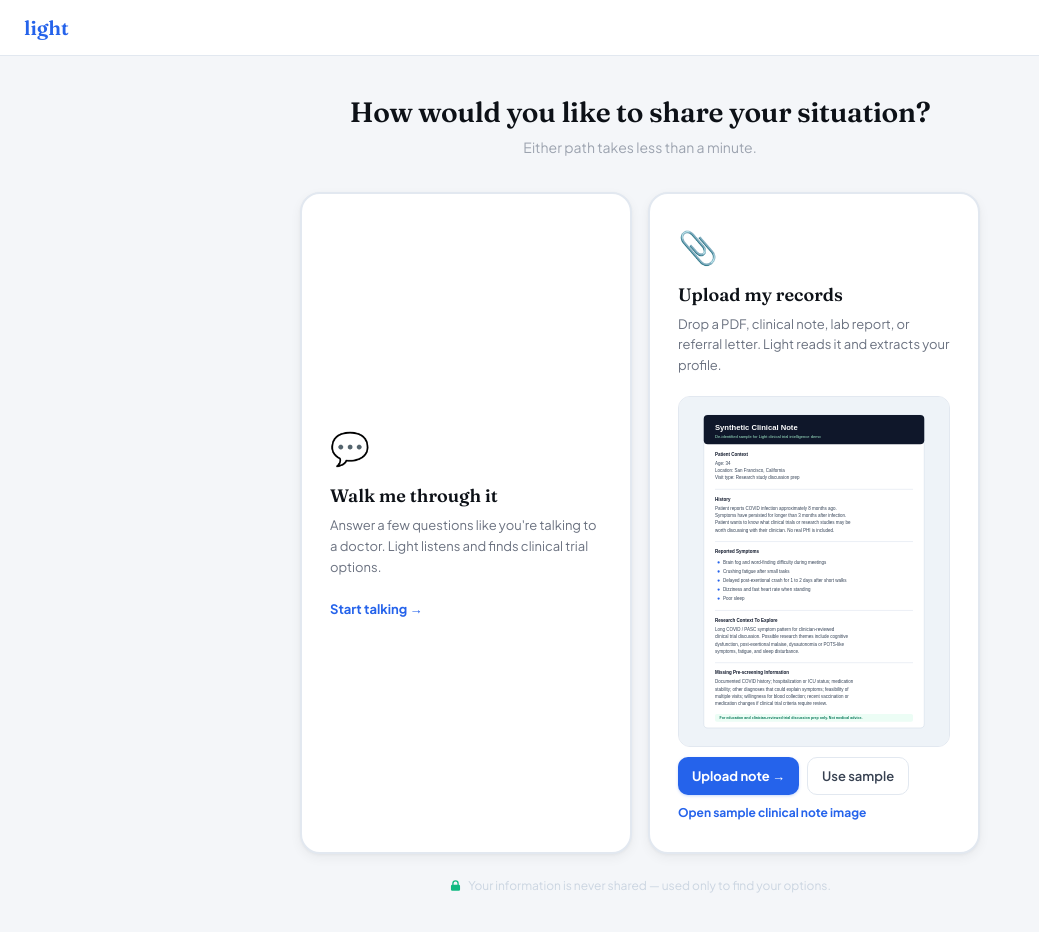
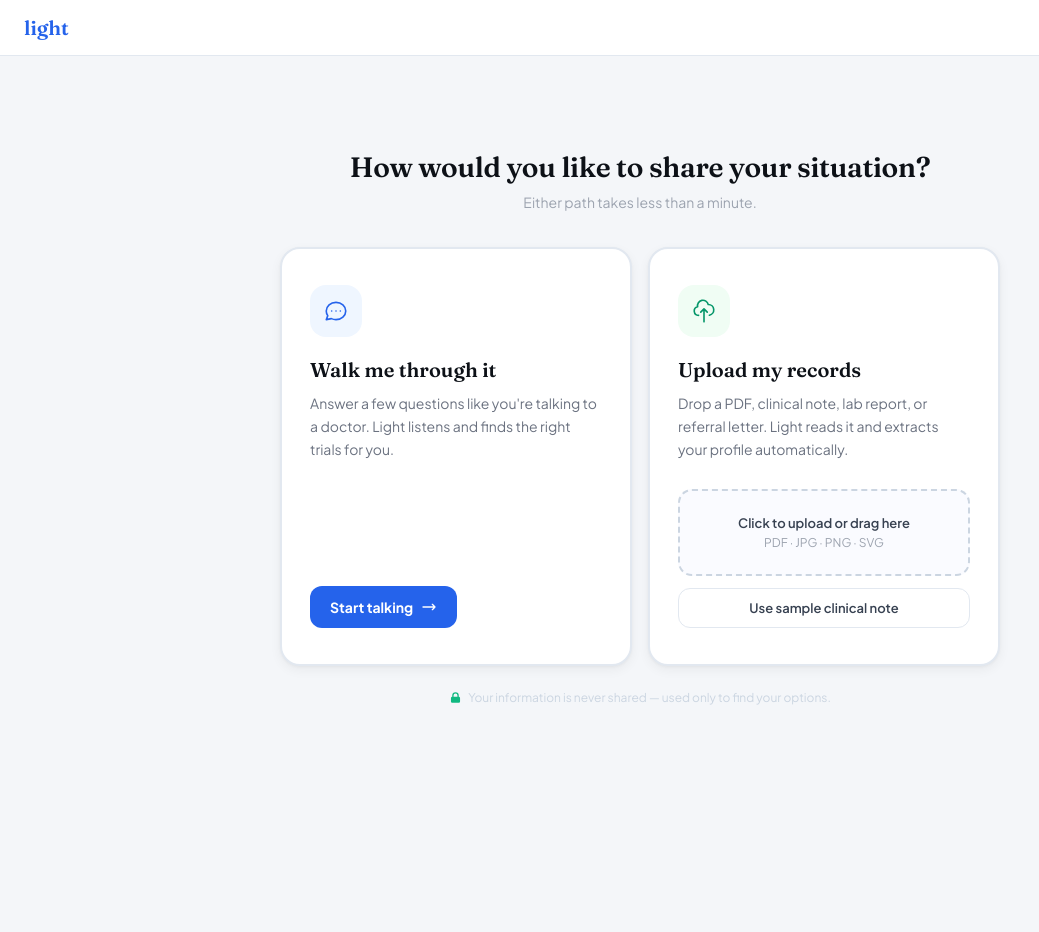
Before and after one commit to vinaykudari/light, a Next.js app: page / in a window 1280 px wide. Both pictures are taken after a click on the button "Find clinical trials →". Shown: the whole page, without its empty margins (0-1039 px from the left). After the commit the page ends 800 px from the top, so only its background shows below. Built offline with nearby package versions, Linux system fonts and the light colour scheme.

Commit message:
fix: full-width tabs, redesign intake cards, email/checklist formatting

```diff
--- a/src/components/LightDashboard.tsx
+++ b/src/components/LightDashboard.tsx
@@ -331,63 +331,66 @@ export function LightDashboard() {
             Either path takes less than a minute.
           </p>
 
-          <div style={{ display: "grid", gridTemplateColumns: "1fr 1fr", gap: "16px", maxWidth: "680px", width: "100%" }}>
+          <div style={{ display: "grid", gridTemplateColumns: "1fr 1fr", gap: "16px", maxWidth: "720px", width: "100%" }}>
 
             {/* Conversation card */}
             <button
               onClick={startConversation}
-              style={{ background: "white", border: "2px solid #E2E8F0", borderRadius: "20px", padding: "32px 28px", textAlign: "left", cursor: "pointer", transition: "all 0.18s", boxShadow: "0 1px 3px rgba(0,0,0,0.04), 0 4px 12px rgba(0,0,0,0.05)" }}
+              style={{ background: "white", border: "2px solid #E2E8F0", borderRadius: "20px", padding: "36px 28px", textAlign: "left", cursor: "pointer", transition: "all 0.18s", boxShadow: "0 1px 3px rgba(0,0,0,0.04), 0 4px 12px rgba(0,0,0,0.05)", display: "flex", flexDirection: "column" }}
               onMouseOver={e => { (e.currentTarget as HTMLElement).style.borderColor = "#2563EB"; (e.currentTarget as HTMLElement).style.transform = "translateY(-2px)"; }}
               onMouseOut={e => { (e.currentTarget as HTMLElement).style.borderColor = "#E2E8F0"; (e.currentTarget as HTMLElement).style.transform = "none"; }}>
-              <div style={{ fontSize: "32px", marginBottom: "16px" }}>💬</div>
-              <div style={{ fontFamily: "'Fraunces',Georgia,serif", fontSize: "18px", fontWeight: 600, color: "#0D1117", marginBottom: "8px" }}>
+              {/* Icon */}
+              <div style={{ width: 52, height: 52, borderRadius: "16px", background: "#EFF6FF", display: "flex", alignItems: "center", justifyContent: "center", marginBottom: "20px" }}>
+                <svg width="26" height="26" fill="none" stroke="#2563EB" viewBox="0 0 24 24">
+                  <path strokeLinecap="round" strokeLinejoin="round" strokeWidth={1.5} d="M8 12h.01M12 12h.01M16 12h.01M21 12c0 4.418-4.03 8-9 8a9.863 9.863 0 01-4.255-.949L3 20l1.395-3.72C3.512 15.042 3 13.574 3 12c0-4.418 4.03-8 9-8s9 3.582 9 8z"/>
+                </svg>
+              </div>
+              <div style={{ fontFamily: "'Fraunces',Georgia,serif", fontSize: "20px", fontWeight: 600, color: "#0D1117", marginBottom: "10px" }}>
                 Walk me through it
               </div>
-              <p style={{ fontSize: "13px", color: "#6B7280", lineHeight: 1.6, marginBottom: "20px" }}>
-                Answer a few questions like you're talking to a doctor. Light listens and finds clinical trial options.
+              <p style={{ fontSize: "14px", color: "#6B7280", lineHeight: 1.65, marginBottom: "28px", flex: 1 }}>
+                Answer a few questions like you're talking to a doctor. Light listens and finds the right trials for you.
               </p>
-              <span style={{ display: "inline-flex", alignItems: "center", gap: "6px", fontSize: "13px", fontWeight: 700, color: "#2563EB" }}>
-                Start talking →
-              </span>
+              <div style={{ display: "inline-flex", alignItems: "center", gap: "8px", background: "#2563EB", color: "white", fontSize: "14px", fontWeight: 700, padding: "12px 20px", borderRadius: "12px" }}>
+                Start talking
+                <svg width="16" height="16" fill="none" stroke="currentColor" viewBox="0 0 24 24">
+                  <path strokeLinecap="round" strokeLinejoin="round" strokeWidth={2} d="M17 8l4 4m0 0l-4 4m4-4H3"/>
+                </svg>
+              </div>
             </button>
 
             {/* Upload card */}
             <div
-              style={{ background: "white", border: "2px solid #E2E8F0", borderRadius: "20px", padding: "32px 28px", textAlign: "left", transition: "all 0.18s", boxShadow: "0 1px 3px rgba(0,0,0,0.04), 0 4px 12px rgba(0,0,0,0.05)" }}
+              style={{ background: "white", border: "2px solid #E2E8F0", borderRadius: "20px", padding: "36px 28px", textAlign: "left", transition: "all 0.18s", boxShadow: "0 1px 3px rgba(0,0,0,0.04), 0 4px 12px rgba(0,0,0,0.05)", display: "flex", flexDirection: "column" }}
               onMouseOver={e => { (e.currentTarget as HTMLElement).style.borderColor = "#2563EB"; (e.currentTarget as HTMLElement).style.transform = "translateY(-2px)"; }}
               onMouseOut={e => { (e.currentTarget as HTMLElement).style.borderColor = "#E2E8F0"; (e.currentTarget as HTMLElement).style.transform = "none"; }}>
-              <div style={{ fontSize: "32px", marginBottom: "16px" }}>📎</div>
-              <div style={{ fontFamily: "'Fraunces',Georgia,serif", fontSize: "18px", fontWeight: 600, color: "#0D1117", marginBottom: "8px" }}>
+              {/* Icon */}
+              <div style={{ width: 52, height: 52, borderRadius: "16px", background: "#F0FDF4", display: "flex", alignItems: "center", justifyContent: "center", marginBottom: "20px" }}>
+                <svg width="26" height="26" fill="none" stroke="#059669" viewBox="0 0 24 24">
+                  <path strokeLinecap="round" strokeLinejoin="round" strokeWidth={1.5} d="M7 16a4 4 0 01-.88-7.903A5 5 0 1115.9 6L16 6a5 5 0 011 9.9M15 13l-3-3m0 0l-3 3m3-3v12"/>
+                </svg>
+              </div>
+              <div style={{ fontFamily: "'Fraunces',Georgia,serif", fontSize: "20px", fontWeight: 600, color: "#0D1117", marginBottom: "10px" }}>
                 Upload my records
               </div>
-              <p style={{ fontSize: "13px", color: "#6B7280", lineHeight: 1.6, marginBottom: "20px" }}>
-                Drop a PDF, clinical note, lab report, or referral letter. Light reads it and extracts your profile.
+              <p style={{ fontSize: "14px", color: "#6B7280", lineHeight: 1.65, marginBottom: "28px", flex: 1 }}>
+                Drop a PDF, clinical note, lab report, or referral letter. Light reads it and extracts your profile automatically.
               </p>
-              <div style={{ display:"grid", gap:"10px" }}>
-                <img alt="Synthetic clinical note preview" src="/synthetic-long-covid-clinical-note.svg" style={{ width:"100%", borderRadius:"12px", border:"1px solid #E2E8F0", background:"#F8FAFC" }} />
-                <input
-                  accept="image/*,.pdf"
-                  ref={uploadInputRef}
-                  style={{ display:"none" }}
-                  type="file"
-                  onChange={(event) => {
-                    const file = event.target.files?.[0];
-                    if (file) void startUpload(file.name);
-                  }}
-                />
-                <div style={{ display:"flex", gap:"8px", flexWrap:"wrap" }}>
-                  <button className="btn-primary" onClick={() => uploadInputRef.current?.click()} style={{ padding:"10px 14px", fontSize:"13px", borderRadius:"10px" }}>
-                    Upload note →
-                  </button>
-                  <button className="btn-outline" onClick={() => void startUpload()} style={{ padding:"10px 14px", fontSize:"13px", borderRadius:"10px" }}>
-                    Use sample
-                  </button>
-                </div>
-                <a href="/synthetic-long-covid-clinical-note.svg" target="_blank" rel="noreferrer" style={{ fontSize:"12px", fontWeight:700, color:"#2563EB", textDecoration:"none" }}>
-                  Open sample clinical note image
-                </a>
-                {uploadedFileName && <span style={{ fontSize:"11px", color:"#9CA3AF" }}>Selected: {uploadedFileName}</span>}
+              {/* Upload zone */}
+              <div
+                onClick={() => uploadInputRef.current?.click()}
+                style={{ border: "2px dashed #CBD5E1", borderRadius: "14px", padding: "24px 16px", textAlign: "center", cursor: "pointer", marginBottom: "12px", background: "#FAFBFF", transition: "all 0.15s" }}
+                onMouseOver={e => { (e.currentTarget as HTMLElement).style.borderColor = "#2563EB"; (e.currentTarget as HTMLElement).style.background = "#EFF6FF"; }}
+                onMouseOut={e => { (e.currentTarget as HTMLElement).style.borderColor = "#CBD5E1"; (e.currentTarget as HTMLElement).style.background = "#FAFBFF"; }}>
+                <p style={{ fontSize: "13px", fontWeight: 600, color: "#374151", marginBottom: "4px" }}>Click to upload or drag here</p>
+                <p style={{ fontSize: "12px", color: "#9CA3AF" }}>PDF · JPG · PNG · SVG</p>
+                {uploadedFileName && <p style={{ fontSize: "11px", color: "#2563EB", fontWeight: 600, marginTop: "8px" }}>✓ {uploadedFileName}</p>}
               </div>
+              <input accept="image/*,.pdf" ref={uploadInputRef} style={{ display:"none" }} type="file"
+                onChange={(event) => { const file = event.target.files?.[0]; if (file) void startUpload(file.name); }}/>
+              <button className="btn-outline" onClick={() => void startUpload()} style={{ width:"100%", padding:"11px", fontSize:"13px", borderRadius:"12px", fontFamily:"inherit" }}>
+                Use sample clinical note
+              </button>
             </div>
           </div>
 
@@ -687,7 +690,7 @@ export function LightDashboard() {
 
               {/* Community */}
               {viewMode === "patient" && patientTab === "community" && (
-                <div style={{ maxWidth:"720px", display:"grid", gap:"24px" }}>
+                <div style={{ display:"grid", gap:"24px" }}>
                   <div>
                     <h2 style={{ fontFamily:"'Fraunces',serif", fontSize:"20px", fontWeight:600, color:"#0D1117", marginBottom:"4px" }}>Community signals</h2>
                     <p style={{ fontSize:"12px", color:"#9CA3AF", marginBottom:"14px" }}>Public X/web patient signals, grouped into practical questions for the care team.</p>
@@ -773,13 +776,24 @@ export function LightDashboard() {
 
               {/* Prepare */}
               {viewMode === "patient" && patientTab === "prepare" && (
-                <div style={{ maxWidth:"720px", display:"grid", gap:"16px" }}>
+                <div style={{ display:"grid", gap:"16px" }}>
                   {!(run?.artifacts?.length) && <Empty text="Application materials will appear after processing." />}
                   {(run?.artifacts ?? []).map((art) => {
                     const isEmail = art.kind === "coordinator_email";
                     const isChecklist = art.kind === "clinician_checklist" || art.kind === "missing_data_checklist";
-                    const content = isEmail ? (emailText || art.content) : art.content;
-                    const checkItems = isChecklist ? content.split("\n").map(l => l.replace(/^[-•*]\s*|\[\s*\]\s*/,"").replace(/\*\*/g,"").trim()).filter(Boolean) : [];
+                    const rawContent = isEmail ? (emailText || art.content) : art.content;
+                    const content = isEmail ? normalizeEmail(rawContent) : rawContent;
+
+                    // Checklist: split on newlines AND inline "– item" separators
+                    const checkItems = isChecklist
+                      ? stripArtifactMarkdown(content)
+                          .replace(/ – /g, "\n– ")           // inline dashes → own lines
+                          .replace(/:\s*\n/g, "\n")           // strip trailing colon from section headers
+                          .split("\n")
+                          .map(l => l.replace(/^[–\-•*]\s*|\[\s*\]\s*/,"").replace(/\*\*/g,"").trim())
+                          .filter(l => l.length > 4)
+                      : [];
+
                     return (
                       <div key={art.kind} className={styles.artifactCard}>
                         <div className={styles.artifactCardHeader}>
@@ -788,28 +802,40 @@ export function LightDashboard() {
                             <span className={styles.artifactLabel}>{art.title}</span>
                           </div>
                           <button className={`${styles.copyBtn} ${copied===art.kind ? styles.copyBtnCopied : styles.copyBtnDefault}`}
-                            onClick={() => cp(art.kind, content)}>
+                            onClick={() => cp(art.kind, rawContent)}>
                             {copied===art.kind ? "✓ Copied!" : "Copy"}
                           </button>
                         </div>
                         <div style={{ padding:"16px 20px" }}>
                           {isEmail && (
                             <>
-                              <textarea style={{ width:"100%", fontSize:"13px", lineHeight:1.7, border:"1.5px solid #E2E8F0", borderRadius:"12px", padding:"14px 16px", resize:"vertical", minHeight:"200px", fontFamily:"inherit", color:"#374151" }}
-                                value={emailText||art.content} onChange={e => setEmailText(e.target.value)}/>
-                              <button onClick={() => setEmailSent(true)} style={{ marginTop:"10px", width:"100%", padding:"12px", borderRadius:"12px", fontSize:"13px", fontWeight:700, border:"none", cursor:"pointer", background:emailSent?"#D1FAE5":"#2563EB", color:emailSent?"#065F46":"white", fontFamily:"inherit" }}>
+                              {/* Email preview styled like a real email */}
+                              <div style={{ border:"1px solid #E2E8F0", borderRadius:"12px", overflow:"hidden", marginBottom:"10px" }}>
+                                <div style={{ background:"#F8FAFC", padding:"10px 16px", borderBottom:"1px solid #E2E8F0", fontSize:"11px", color:"#9CA3AF", fontWeight:700, letterSpacing:"0.06em", textTransform:"uppercase" }}>
+                                  Email draft — click to edit
+                                </div>
+                                <textarea
+                                  style={{ width:"100%", fontSize:"13px", lineHeight:1.8, border:"none", padding:"16px", resize:"vertical", minHeight:"220px", fontFamily:"'Courier New',monospace", color:"#1a1a2e", background:"white", display:"block" }}
+                                  value={content}
+                                  onChange={e => setEmailText(e.target.value)}
+                                />
+                              </div>
+                              <button onClick={() => setEmailSent(true)} style={{ width:"100%", padding:"12px", borderRadius:"12px", fontSize:"13px", fontWeight:700, border:"none", cursor:"pointer", background:emailSent?"#D1FAE5":"#2563EB", color:emailSent?"#065F46":"white", fontFamily:"inherit" }}>
                                 {emailSent ? "✓ Ready — copy and send" : "Mark as ready to send"}
                               </button>
                             </>
                           )}
                           {isChecklist && (
-                            <div style={{ display:"grid", gap:"8px" }}>
+                            <div style={{ display:"grid", gap:"10px" }}>
                               {checkItems.map((item,i) => (
-                                <div key={i} style={{ display:"flex", alignItems:"flex-start", gap:"10px" }}>
-                                  <div style={{ width:18, height:18, borderRadius:5, border:"2px solid #CBD5E1", flexShrink:0, marginTop:2 }}/>
-                                  <span style={{ fontSize:"13px", color:"#374151", lineHeight:1.5 }}>{item}</span>
+                                <div key={i} style={{ display:"flex", alignItems:"flex-start", gap:"12px" }}>
+                                  <div style={{ width:20, height:20, borderRadius:6, border:"2px solid #CBD5E1", flexShrink:0, marginTop:1 }}/>
+                                  <span style={{ fontSize:"13px", color:"#374151", lineHeight:1.6 }}>{item}</span>
                                 </div>
                               ))}
+                              {checkItems.length === 0 && (
+                                <p style={{ fontSize:"13px", color:"#9CA3AF" }}>No checklist items extracted.</p>
+                              )}
                             </div>
                           )}
                           {!isEmail && !isChecklist && (
@@ -842,7 +868,7 @@ export function LightDashboard() {
 
               {/* Feed */}
               {viewMode === "patient" && patientTab === "feed" && (
-                <div style={{ maxWidth: "680px" }}>
+                <div>
                   <div className={styles.feedHeader}>
                     <span className={styles.feedRefreshDot}/>
                     Research + community feed for <strong style={{ color:"#0D1117", margin:"0 4px" }}>
@@ -1278,6 +1304,19 @@ function safeSnippet(value?: string): string | undefined {
 
 function dedupe(arr: string[]): string[] { return [...new Set(arr.map(s=>s.trim()).filter(Boolean))]; }
 
+// Add proper line breaks to LLM-generated email content so it renders like a real email.
+function normalizeEmail(content: string): string {
+  return content
+    .replace(/\*\*/g, "")
+    .replace(/#{1,4}\s*/g, "")
+    .replace(/\s+(Subject:)/g, "\n$1")
+    .replace(/\s+(Dear |To |Hi |Hello )/g, "\n\n$1")
+    .replace(/\s+(Missing|Questions|Information needed|To confirm|Sincerely|Best regards|Thank you)/gi, "\n\n$1")
+    .replace(/ – /g, "\n– ")
+    .replace(/\n{3,}/g, "\n\n")
+    .trim();
+}
+
 // Strip markdown from artifact content — show clean readable prose.
 function stripArtifactMarkdown(content: string): string {
   return content
```
